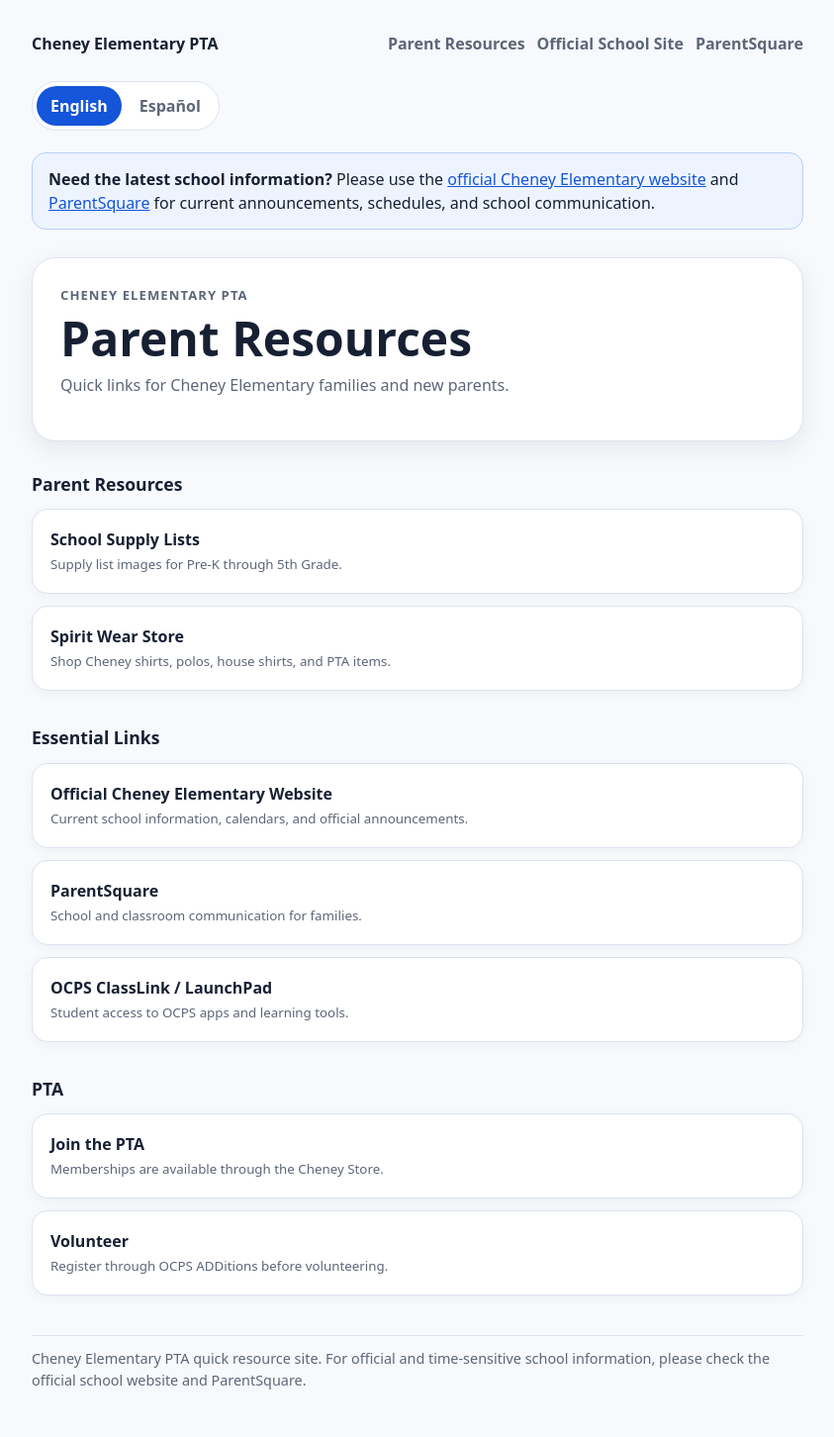
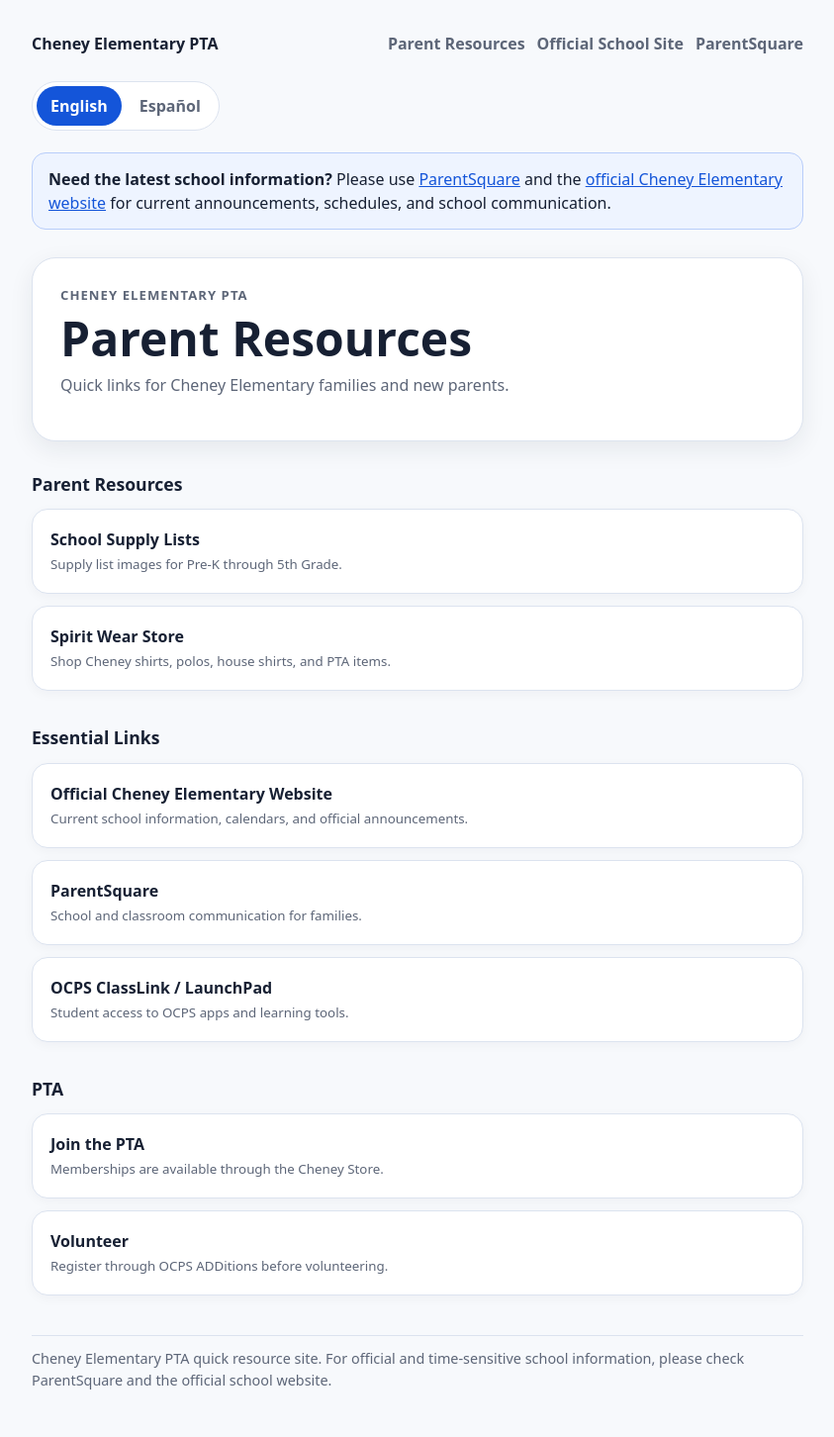
Before and after one commit to matthewtckr/cheneypta, a Jekyll site: the page built from index.md, in a window 1280 px wide. Shown: the whole page at 99% size, without its empty margins (218-1061 px from the left). Built offline with Jekyll 4.4.1, drawn with Linux system fonts in a browser that asks for light colours.

```diff
--- a/_layouts/default.html
+++ b/_layouts/default.html
@@ -24,8 +24,8 @@
     </div>
 
     <aside class="official-info-note">
-      <div data-lang="en"><strong>Need the latest school information?</strong> Please use the <a href="https://cheneyes.ocps.net/">official Cheney Elementary website</a> and <a href="https://www.ocps.net/parentsquare">ParentSquare</a> for current announcements, schedules, and school communication.</div>
-      <div data-lang="es"><strong>¿Necesita la información escolar más reciente?</strong> Use el <a href="https://cheneyes.ocps.net/">sitio web oficial de Cheney Elementary</a> y <a href="https://www.ocps.net/parentsquare">ParentSquare</a> para anuncios, horarios y comunicación escolar actualizados.</div>
+      <div data-lang="en"><strong>Need the latest school information?</strong> Please use <a href="https://www.ocps.net/parentsquare">ParentSquare</a> and the <a href="https://cheneyes.ocps.net/">official Cheney Elementary website</a> for current announcements, schedules, and school communication.</div>
+      <div data-lang="es"><strong>¿Necesita la información escolar más reciente?</strong> Use <a href="https://www.ocps.net/parentsquare">ParentSquare</a> y el <a href="https://cheneyes.ocps.net/">sitio web oficial de Cheney Elementary</a> para anuncios, horarios y comunicación escolar actualizados.</div>
     </aside>
 
     <main>
@@ -33,8 +33,8 @@
     </main>
 
     <footer class="site-footer">
-      <p data-lang="en">Cheney Elementary PTA quick resource site. For official and time-sensitive school information, please check the official school website and ParentSquare.</p>
-      <p data-lang="es">Sitio de recursos rápidos de Cheney Elementary PTA. Para información oficial o urgente de la escuela, consulte el sitio web oficial de la escuela y ParentSquare.</p>
+      <p data-lang="en">Cheney Elementary PTA quick resource site. For official and time-sensitive school information, please check ParentSquare and the official school website.</p>
+      <p data-lang="es">Sitio de recursos rápidos de Cheney Elementary PTA. Para información oficial o urgente de la escuela, consulte ParentSquare y el sitio web oficial de la escuela.</p>
     </footer>
   </div>
 
```
